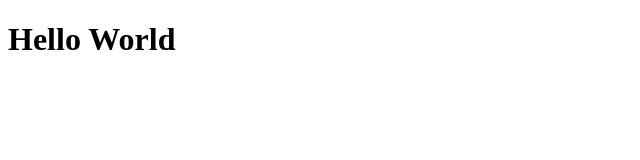
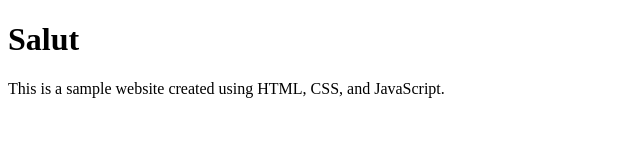
Before and after one commit to tim-vdb/exo6, a plain HTML site: page index.html in a window 1280 px wide. Shown: the whole page, without its empty margins (0-640 px from the left). Drawn offline with Linux system fonts and the light colour scheme.

Commit message:
feat(website):

```diff
--- a/index.html
+++ b/index.html
@@ -8,7 +8,8 @@
 </head>
 
 <body>
-    <h1>Hello World</h1>
+    <h1>Salut</h1>
+    <p>This is a sample website created using HTML, CSS, and JavaScript.</p>
 </body>
 
 </html>
```
